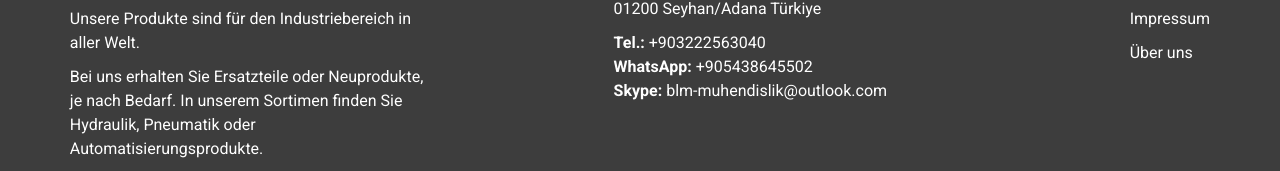
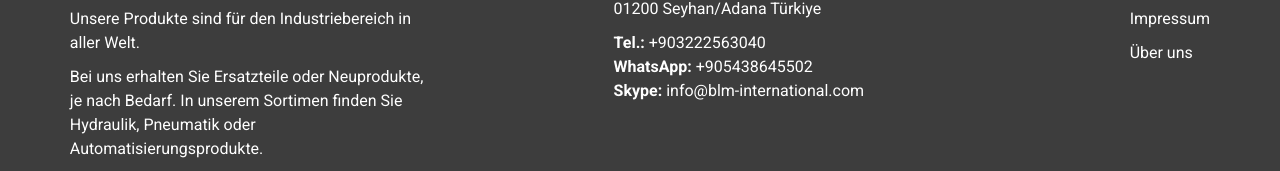
Before and after one commit to pciftci88/blm-international-muhendislik, a React (Create React App) app: page / in a window 1280 px wide. Shown: the part 884-1055 px from the top of the page. Built offline with nearby package versions, Linux system fonts and the light colour scheme.

Commit message:
Updated email address

```diff
--- a/src/components/contact-block/ContactBlock.jsx
+++ b/src/components/contact-block/ContactBlock.jsx
@@ -12,7 +12,7 @@ function ContactBlock() {
             <a href='tel:+903222563040'>
                 <ui5-button icon="call" design="Positive" aria-labelledby="lblCall"></ui5-button>
             </a>
-            <a href='mailto:blm-muhendislik@outlook.com' rel='noreferrer noopener' target='_blank'>
+            <a href='mailto:info@blm-international.com' rel='noreferrer noopener' target='_blank'>
                 <ui5-button icon="email" design="Positive" aria-labelledby="lblEmail"></ui5-button>
             </a>
         </Contact>
--- a/src/components/footer/Footer.jsx
+++ b/src/components/footer/Footer.jsx
@@ -36,7 +36,7 @@ class Footer extends React.Component {
                         <Paragraph>
                             <strong>Tel.:</strong> <ContactLink href='tel:+903222563040'>+903222563040</ContactLink><br />
                             <strong>WhatsApp:</strong> <ContactLink href='https://wa.me/905438645502' rel='noreferrer noopener' target='_blank'>+905438645502</ContactLink><br />
-                            <strong>Skype:</strong> <ContactLink href='skype:blm-muhendislik@outlook.com?chat' rel='noreferrer noopener' target='_blank'>blm-muhendislik@outlook.com</ContactLink>
+                            <strong>Skype:</strong> <ContactLink href='skype:info@blm-international.com?chat' rel='noreferrer noopener' target='_blank'>info@blm-international.com</ContactLink>
                         </Paragraph>
                     </FooterItem>
                     <FooterItem>
--- a/src/components/header/Header.jsx
+++ b/src/components/header/Header.jsx
@@ -26,7 +26,7 @@ class Header extends React.Component {
                         <NaviItem to='/ueber-uns'>Über uns</NaviItem>
                     </Navi>
                     <ui5-button design='Emphasized'>
-                        <ContactLink href='mailto:blm-muhendislik@outlook.com' rel='noreferrer noopener' target='_blank'>Angebot anfordern</ContactLink>
+                        <ContactLink href='mailto:info@blm-international.com' rel='noreferrer noopener' target='_blank'>Angebot anfordern</ContactLink>
                     </ui5-button>
                 </Wrapper>
             </React.Fragment>
--- a/src/components/main-slider/MainSlider.jsx
+++ b/src/components/main-slider/MainSlider.jsx
@@ -24,7 +24,7 @@ class MainSlider extends React.Component {
                                 return (
                                     <div key={key}>
                                         <img src={slide.src} alt={slide.alt} title={slide.title} />
-                                        <Legend href='mailto:blm-muhendislik@outlook.com' rel='noreferrer noopener' target='_blank' className="legend">{slide.legentTitle}</Legend>
+                                        <Legend href='mailto:info@blm-international.com' rel='noreferrer noopener' target='_blank' className="legend">{slide.legentTitle}</Legend>
                                     </div>
                                 )
                             })
--- a/src/pages/impressum/Impressum.jsx
+++ b/src/pages/impressum/Impressum.jsx
@@ -28,7 +28,7 @@ function Impressum() {
                     <p>
                         Tel.: +903222563040<br />
                         WhatsApp: +905438645502<br />
-                        Skype: blm-muhendislik@outlook.com
+                        Skype: info@blm-international.com
                     </p>
                 </ContentBlock>
                 <ContentBlock>
```
